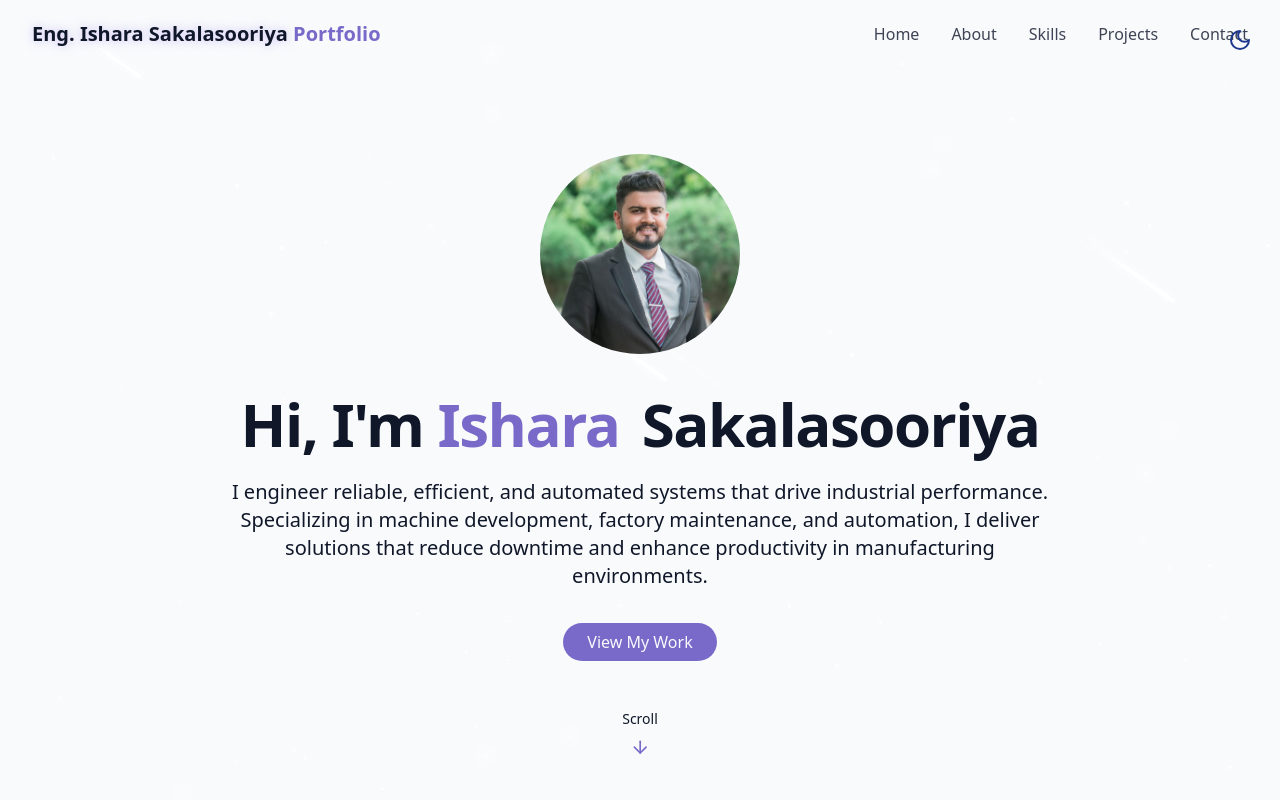
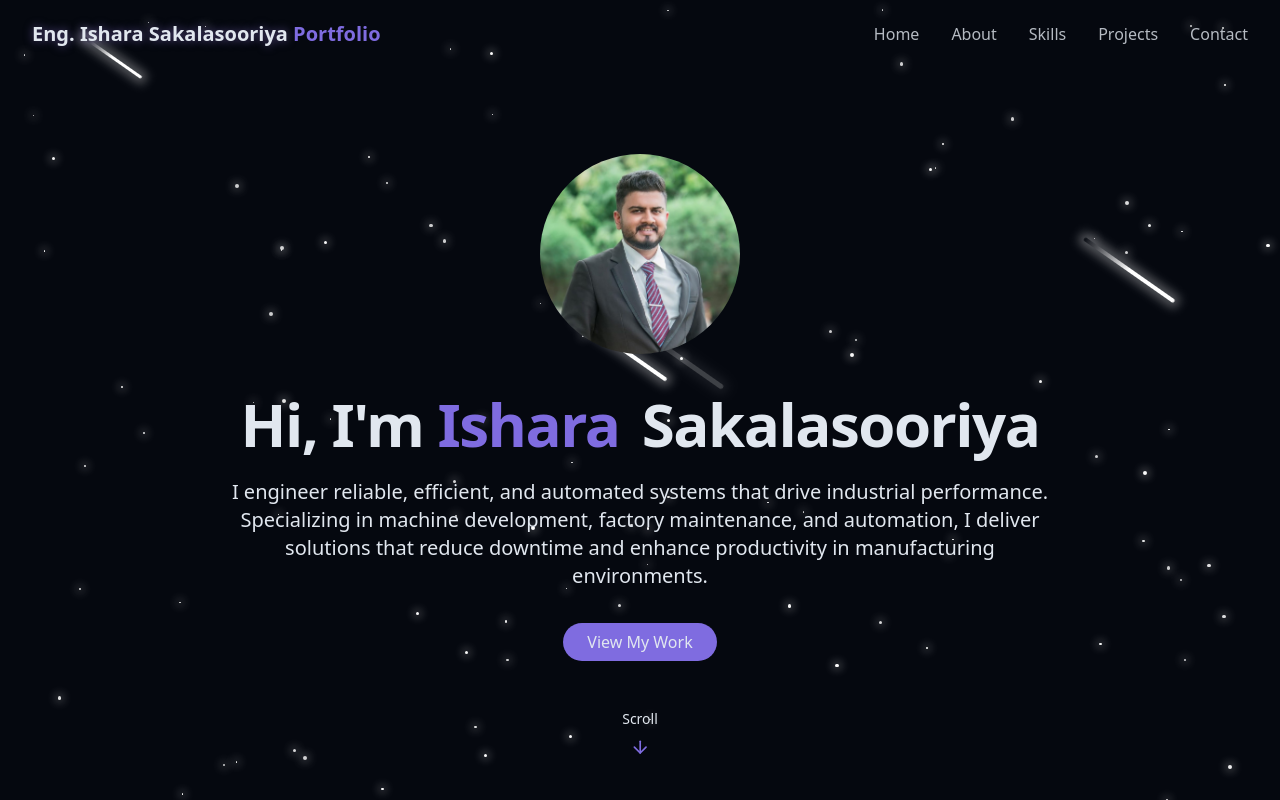
Before and after one commit to Dilshani98/IsharaPortfolio, a React (Vite) app: page / in a window 1280 px wide. Shown: the top 800 px of the page. Built offline with nearby package versions, Linux system fonts and the light colour scheme.

Commit message:
Remove white theme

```diff
--- a/src/components/ThemeToggle.jsx
+++ b/src/components/ThemeToggle.jsx
@@ -1,46 +1,51 @@
-import { Moon, Sun } from "lucide-react";
+// import { Moon, Sun } from "lucide-react";
 import { useEffect, useState } from "react";
-import { cn } from "@/lib/utils";
+// import { cn } from "@/lib/utils";
 
 export const ThemeToggle = () => {
   const [isDarkMode, setIsDarkMode] = useState(true);
 
   useEffect(() => {
-    const storedTheme = localStorage.getItem("theme");
-    if (storedTheme === "dark") {
-      setIsDarkMode(true);
-      document.documentElement.classList.add("dark");
-    } else {
-      localStorage.setItem("theme", "light");
-      setIsDarkMode(false);
-    }
+    // const storedTheme = localStorage.getItem("theme");
+    // if (storedTheme === "dark") {
+    //   setIsDarkMode(true);
+    //   document.documentElement.classList.add("dark");
+    // } else {
+    //   localStorage.setItem("theme", "light");
+    //   setIsDarkMode(false);
+
+    // }
+    const storedTheme = "dark";
+    document.documentElement.classList.add("dark");
   }, []);
 
-  const toggleTheme = () => {
-    if (isDarkMode) {
-      document.documentElement.classList.remove("dark");
-      localStorage.setItem("theme", "light");
-      setIsDarkMode(false);
-    } else {
-      document.documentElement.classList.add("dark");
-      localStorage.setItem("theme", "dark");
-      setIsDarkMode(true);
-    }
-  };
+  // const toggleTheme = () => {
+  //   if (true) {
+  //     document.documentElement.classList.remove("dark");
+  //     localStorage.setItem("theme", "light");
+  //     setIsDarkMode(false);
+  //   } else {
+  //     document.documentElement.classList.add("dark");
+  //     localStorage.setItem("theme", "dark");
+  //     setIsDarkMode(true);
+  //   }
+  // };
 
   return (
-    <button
-      onClick={toggleTheme}
-      className={cn(
-        "fixed max-sm:hidden top-5 right-5 z-50 p-2 rounded-full transition-colors duration-300",
-        "focus:outlin-hidden"
-      )}
-    >
-      {isDarkMode ? (
-        <Sun className="h-6 w-6 text-yellow-300" />
-      ) : (
-        <Moon className="h-6 w-6 text-blue-900" />
-      )}
-    </button>
+    <>
+    </>
+    // <button
+    //   onClick={toggleTheme}
+    //   className={cn(
+    //     "fixed max-sm:hidden top-5 right-5 z-50 p-2 rounded-full transition-colors duration-300",
+    //     "focus:outlin-hidden"
+    //   )}
+    // >
+    //   {true ? (
+    //     <Sun className="h-6 w-6 text-yellow-300" />
+    //   ) : (
+    //     <Moon className="h-6 w-6 text-blue-900" />
+    //   )}
+    // </button>
   );
 };
```
